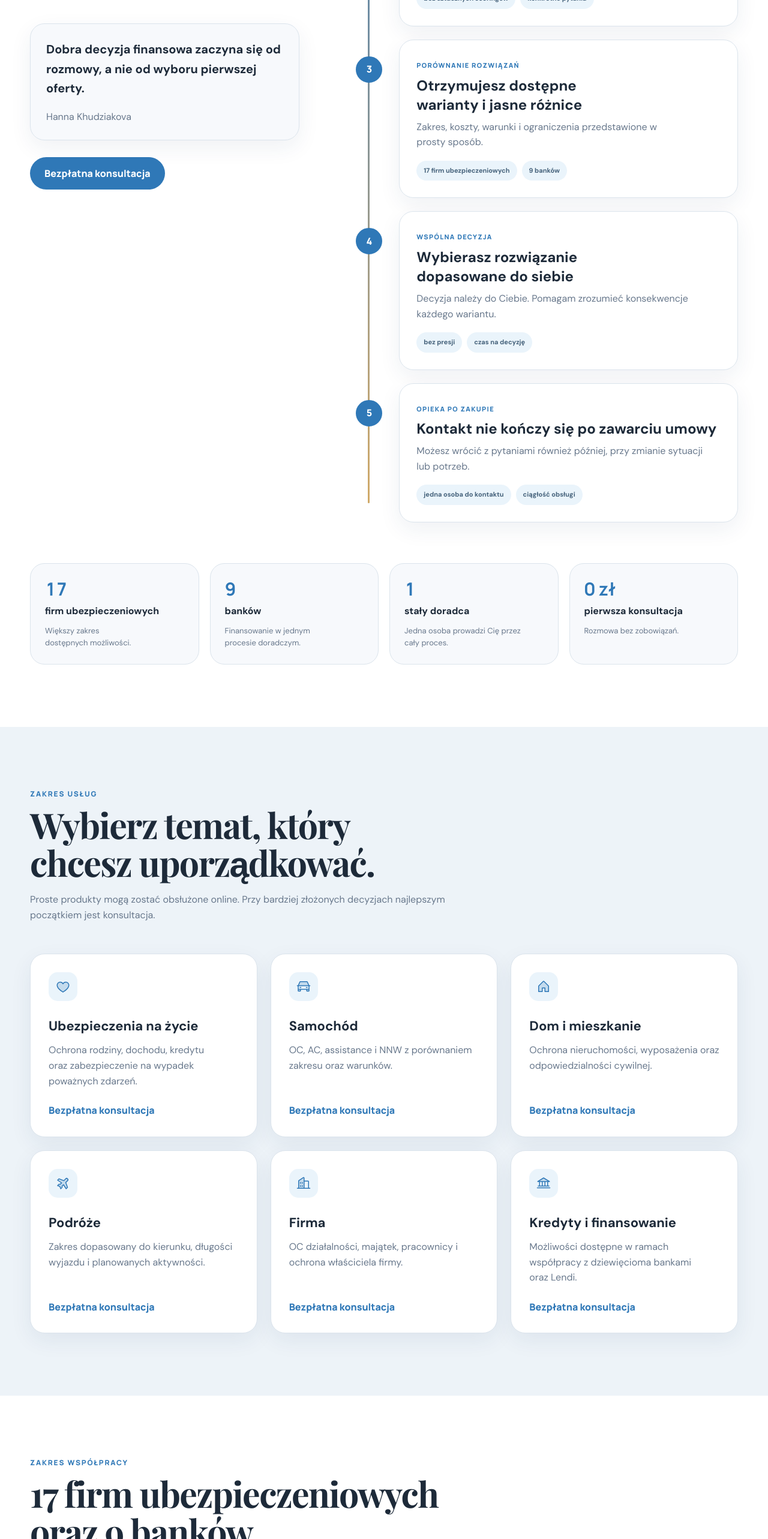
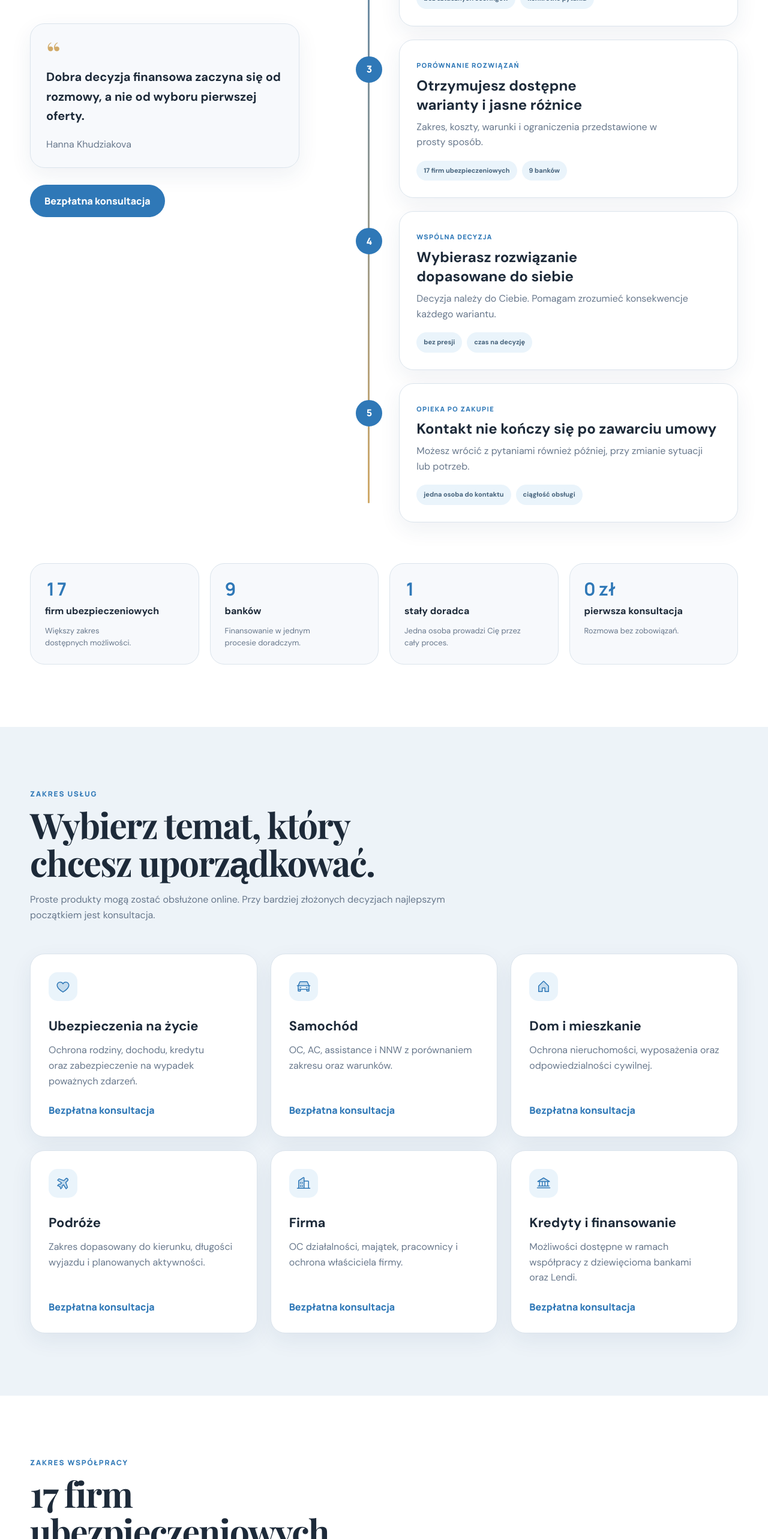
Before and after one commit to MenroMi/insurance-agent, a Next.js app: page / in a window 1280 px wide. Shown: the part 1453-4019 px from the top of the page at 60% size. Built offline with nearby package versions, Linux system fonts and the light colour scheme.

Commit message:
fix: update partners styles; add double quotes into blockquote

```diff
--- a/src/app/_components/Journey.tsx
+++ b/src/app/_components/Journey.tsx
@@ -21,7 +21,20 @@ export const Journey = () => {
           </p>
 
           <figure className="mt-10 rounded-2xl border border-line bg-page p-6.5 shadow-card-soft">
-            <blockquote className="text-xl font-bold leading-relaxed">
+            {/*
+              index.html line 167, styles.css line 847. The plan dropped this
+              gold quote mark silently, the same way it dropped the one on the
+              about page; both are restored rather than treated as a decision,
+              because retire item 3 is out of scope. Decorative punctuation, so
+              it is hidden from assistive tech instead of being read aloud.
+            */}
+            <span
+              aria-hidden="true"
+              className="block h-9 font-display text-[54px] leading-[0.85] text-accent"
+            >
+              &ldquo;
+            </span>
+            <blockquote className="mt-2.5 text-xl font-bold leading-relaxed">
               Dobra decyzja finansowa zaczyna się od rozmowy, a nie od wyboru
               pierwszej oferty.
             </blockquote>
--- a/src/app/_components/Partners.tsx
+++ b/src/app/_components/Partners.tsx
@@ -22,13 +22,24 @@ export const Partners = () => {
     <section id="partners" className="bg-surface py-26">
       <div className="mx-auto w-[min(100%-40px,var(--container-site))]">
         <Reveal>
-          <div className="mb-10 max-w-[790px]">
-            <p className="mb-3 font-label text-xs font-extrabold uppercase tracking-[0.15em] text-primary">
-              Zakres współpracy
-            </p>
-            <h2 className="mb-4.5 font-display text-[clamp(38px,4.6vw,60px)] leading-[1.06] tracking-[-0.028em] font-bold">
-              17 firm ubezpieczeniowych oraz 9 banków.
-            </h2>
+          {/*
+            Two columns with the intro paragraph beside the heading, not stacked
+            under it: styles.css line 530 sets
+            `grid-template-columns: 1fr .8fr; gap: 70px; align-items: end`.
+            The plan ported this as the same stacked .section-heading block the
+            other sections use, which reads as a porting slip rather than a
+            decision, so the Task 15 parity check restores the legacy layout.
+            Collapses at lg, matching the legacy 1020px breakpoint to within 4px.
+          */}
+          <div className="mb-10 grid items-end gap-17.5 lg:grid-cols-[1fr_.8fr]">
+            <div>
+              <p className="mb-3 font-label text-xs font-extrabold uppercase tracking-[0.15em] text-primary">
+                Zakres współpracy
+              </p>
+              <h2 className="font-display text-[clamp(38px,4.6vw,60px)] leading-[1.06] font-bold tracking-[-0.028em]">
+                17 firm ubezpieczeniowych oraz 9 banków.
+              </h2>
+            </div>
             <p className="max-w-[65ch] text-muted">
               Na stronie głównej pokazuję marki w czytelnej formie. Pełne nazwy
               prawne oraz zakres produktów mogę przedstawić na osobnej
```
Also changed, not shown: 1 other file (tests, documents, lock files or other folders).
